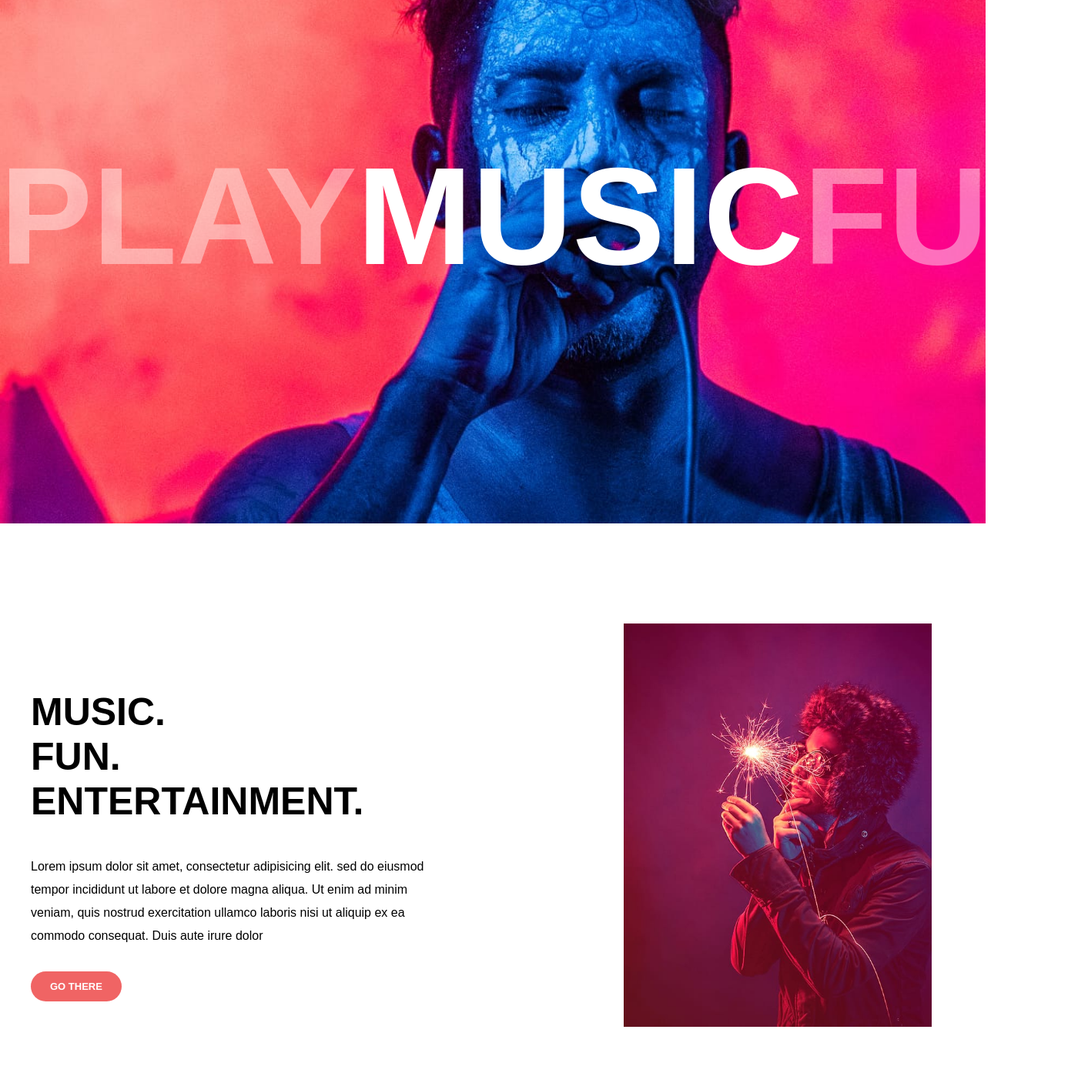
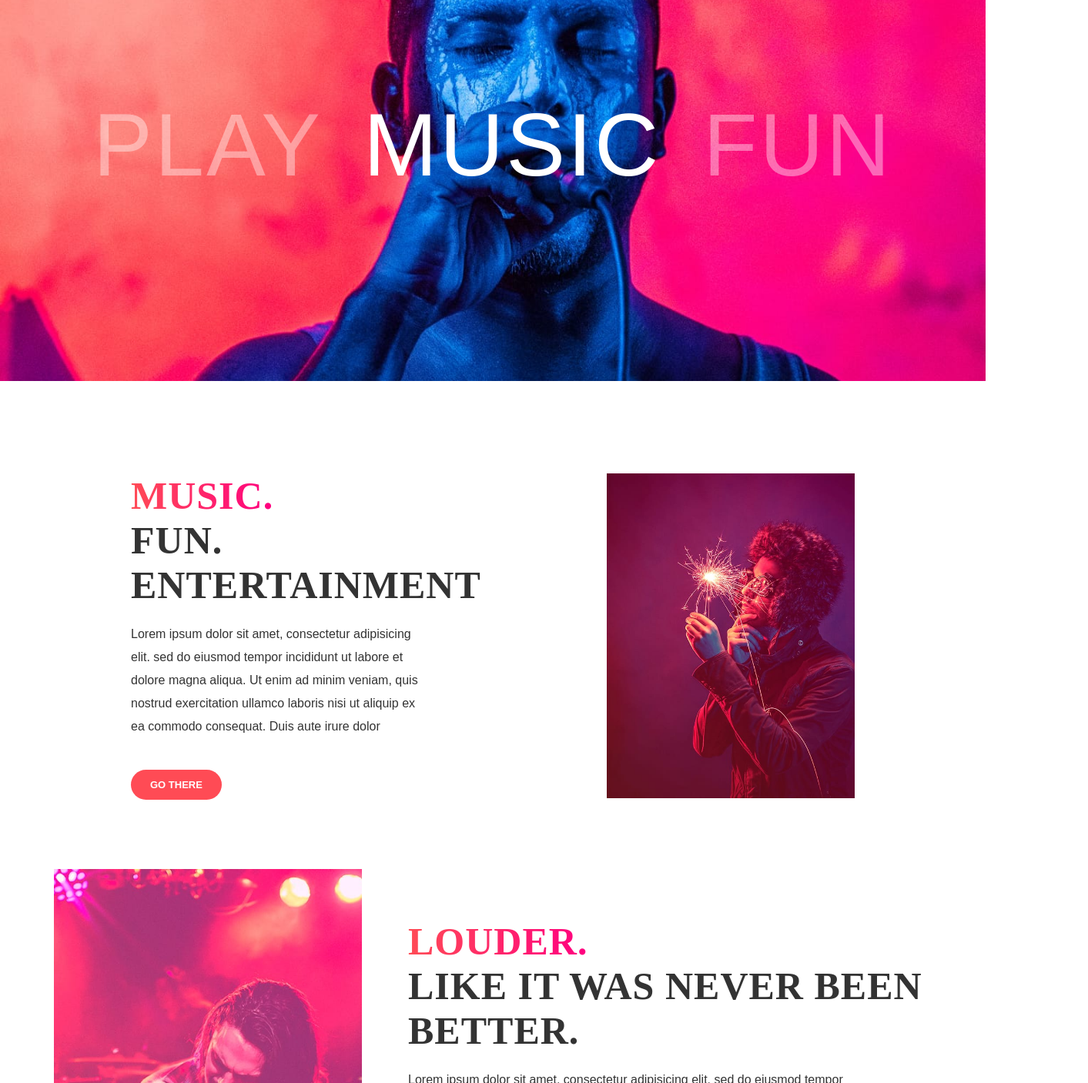
Before and after one commit to nataliaruizu/MUSIC, a plain HTML site: page index.html in a window 1280 px wide. Shown: the part 120-1527 px from the top of the page at 77% size, 1413 px wide, since content can reach past the window. Drawn offline with Linux system fonts and the light colour scheme.

Commit message:
Cambios finales, arreglos de flexbox, asignacion de colores, finalizacion del footer, entre otros

```diff
--- a/index.html
+++ b/index.html
@@ -9,15 +9,13 @@
 <body>
 
     <header>
-        <div id="div1">
-        <h1> PLAY </h1>
-        </div>
-        <div id="div2">
-        <h1> MUSIC </h1>
-        </div>
-        <div id="div3">
-        <h1> FUN </h1>
-        </div>
+        <h1>
+
+            <span class="light"> PLAY</span>
+            <span class="strong">MUSIC</span>
+            <span class="light"> FUN</span>
+
+        </h1>
 
     </header>
 
@@ -27,7 +25,14 @@
 
         <article>
 
-            <h2> MUSIC. <br> FUN.<br> ENTERTAINMENT.</h2>
+          <h2>
+
+                <span class="degradado"> MUSIC.</span><br>
+                <span class="plain">FUN.</span><br>
+                <span class="plain"> ENTERTAINMENT</span><br>
+
+            </h2>
+
 
             <p> Lorem ipsum dolor sit amet, consectetur adipisicing
               elit. sed do eiusmod tempor incididunt ut labore et
@@ -39,17 +44,23 @@
 
         </article>
 
-        <img src="assets/images/WhatsApp Image 2026-11-09 at 3.24.42 PM (1).jpeg" alt="">
+        <img src="assets/images/imagen2.jpeg" alt="Un hombre con sombrero para el frio, mirando una chispita de polvora">
 
     </section>
 
     <section class="section2">
 
-        <img src="assets/images/WhatsApp Image 2026-11-09 at 3.24.43 PM (1).jpeg" alt="">
+        <img src="assets/images/imagen3.jpeg" alt="Un hombre cantando apasionado">
 
         <article>
 
-            <h2> LOUDER. <br> LIKE IT WAS NEVER<br> BEEN BETTER.</h2>
+             <h2>
+
+                <span class="degradado"> LOUDER.</span><br>
+                <span >LIKE IT WAS NEVER</span>
+                <span > BEEN BETTER.</span><br>
+
+            </h2>
 
             <p> Lorem ipsum dolor sit amet, consectetur adipisicing
               elit. sed do eiusmod tempor incididunt ut labore et
@@ -80,7 +91,7 @@
 
     </section>
 
-    <footer id="fullfooter">
+    <div id="fullfooter">
 
         <footer class ="footer1">
 
@@ -136,13 +147,13 @@
 
         <footer class="footer2">
 
-            <p>  &copy 2026 all rights reserved by Natalia Ruiz </p>
+            <p>  &copy; 2026 all rights reserved by Natalia Ruiz </p>
 
                 <p> natalia@hotmail.com</p>
 
         </footer>
 
-    </footer>
+    </div>
 
 </body>
 </html>
--- a/styles/style.css
+++ b/styles/style.css
@@ -1,8 +1,11 @@
+* {
+    box-sizing: border-box;
+}
+
 body {
 
-    background-color: rgb(255 255 255);
-    display: flex;
-    flex-direction: column;
+    background-color: #ffffff;
+    color: #333;;
     font-family: sans-serif;
     width: 100%;
     margin: 0;
@@ -12,65 +15,78 @@ header{
 
     display: flex;
     align-items: center;
-    background-image: url(../assets/images/WhatsApp\ Image\ 2026-11-09\ at\ 3.24.42\ PM.jpeg);
-    justify-content: space-around;
-    height: 800px;
+    background-image: url(../assets/images/imagen1.jpeg);
+    justify-content: center;
+    height: 615px;
     background-size: cover;
     font-size: 90px;
     width: 100%;
-    aspect-ratio: 12/5;
-
+    background-position: center;
 
 }
 
-#div1 {
+header h1 {
 
-    color: rgba(255, 255, 255, 0.437);
+    font-size: clamp(40px, 9vw, 120px);
+    font-weight: 400;
+    letter-spacing: 3px;
+    word-spacing: 20px;
+    white-space: nowrap;
+}
+
+.light {
+
+    color: rgba(255, 255, 255, 0.4);
 
 }
 
-#div2 {
+.strong {
 
     color: rgb(255 255 255);
 }
 
-#div3 {
-
-    color: rgba(255, 255, 255, 0.437);
-
-}
 
 #fullbody {
 
     display: flex;
     flex-direction: column;
     align-items: center;
-    justify-content: space-between;
     width: 100%;
-    padding: 30px 0;
+    padding: 60px 0;
 }
 
-.section1 {
+.section1, .section2 {
 
     display: flex;
-    justify-content: space-between;
-    align-items:center;
     width: 100%;
-    max-width: 1200px;
-    padding: 30px;
+    max-width: 1000px;
+    padding: 60px 30px;
+    gap: 60px;
 
 }
 
-.section1 h2 {
+h2 {
 
+    margin: 0 0 20px;
     font-size: 50px;
+    letter-spacing: 1px;
+    font-family: 'Montserrat';
+}
+
+.degradado {
+
+    background: linear-gradient(90deg, #ff4b55, #ff0080);
+    background-clip: text;
+    color: transparent;
 }
 
 .section1 img {
 
-    width: 400px;
-    height: auto;
-    padding: 70px 30px 70px 0;
+    flex-shrink: 0;
+    width: 322px;
+    height: 422px;
+    object-fit: cover;
+    box-shadow: 0 10px 30px rgb(0 0 0 0.25);
 
 
 }
@@ -86,7 +102,6 @@ header{
 
      width: 400px;
     height: auto;
-    padding: 70px 300px 70px 10px;
 
 }
 
@@ -113,17 +128,6 @@ header{
     line-height: 30px;
 }
 
-
-#fullbody {
-
-    display: flex;
-    flex-direction: column;
-    align-items: center;
-    justify-content: center;
-    width: 100%;
-
-}
-
 .section3 {
 
     color: rgb(255 255 255);
@@ -131,23 +135,16 @@ header{
     flex-direction: row;
     align-items: center;
     justify-content: flex-end;
-    background-image: url(../assets/images/WhatsApp\ Image\ 2026-11-09\ at\ 3.24.43\ PM.jpeg);
+    background-image: url("../assets/images/imagen4.jpeg");
     height: 500px;
     background-size: cover;
-    aspect-ratio: 12/5;
-    width: 100%;
-    height: auto;
+    padding: 60px 8% 60px 30px;
 
 }
 
 .section3 article {
 
-    display: flex;
-    flex-direction: column;
-    justify-content: center;
-    align-items: flex-start;
     max-width: 500px;
-    padding: 70px;
 
 }
 
@@ -171,7 +168,7 @@ header{
     justify-content: center;
     background-color: transparent;
     color: rgb(255 255 255);
-    width: 100%;
+    gap: 60px;
 
 }
 
@@ -187,26 +184,35 @@ header{
 
     display: flex;
     flex-direction: row;
-    justify-content: space-around;
+    justify-content: space-between;
     background-color: transparent;
     color: rgb(255 255 255);
-    width: 100%;
-    padding: 10px 0 10px 0;
+    max-width: 740px;
+    margin: 40px auto 0;
+    padding-top: 20px;
+    border-top: 1px solid rgba(255, 255, 255, 0.3);
+
 }
 
-a {
+.footer2 p {
+
+    font-size: 10px;
+}
+
+article a {
 
     color: rgb(255 255 255);
    text-decoration: none;
-   background-color: rgb(240 100 100);
+   background-color: rgb(255 75 85);
    padding: 12px 25px;
    font-weight: bold;
    font-size: 13px;
    border-radius: 20px;
+   display: inline-block;
 
 }
 
-a:hover {
+article a:hover {
 
     background-color: rgb(240 180 180);
     color: rgb(000 000 000);
@@ -217,4 +223,6 @@ a:hover {
 
     height: 100%;
     background: linear-gradient(135deg, #ff4b5c 55%, #ff2a5d 73%);
+    padding: 50px 20px 20px;
+
 }
```
Also changed, not shown: assets/images/imagen1.jpeg (renamed from assets/images/WhatsApp Image 2026-11-09 at 3.24.42 PM.jpeg), assets/images/imagen2.jpeg (renamed from assets/images/WhatsApp Image 2026-11-09 at 3.24.42 PM (1).jpeg), assets/images/imagen3.jpeg (renamed from assets/images/WhatsApp Image 2026-11-09 at 3.24.43 PM (1).jpeg), assets/images/imagen4.jpeg (renamed from assets/images/WhatsApp Image 2026-11-09 at 3.24.43 PM.jpeg).
